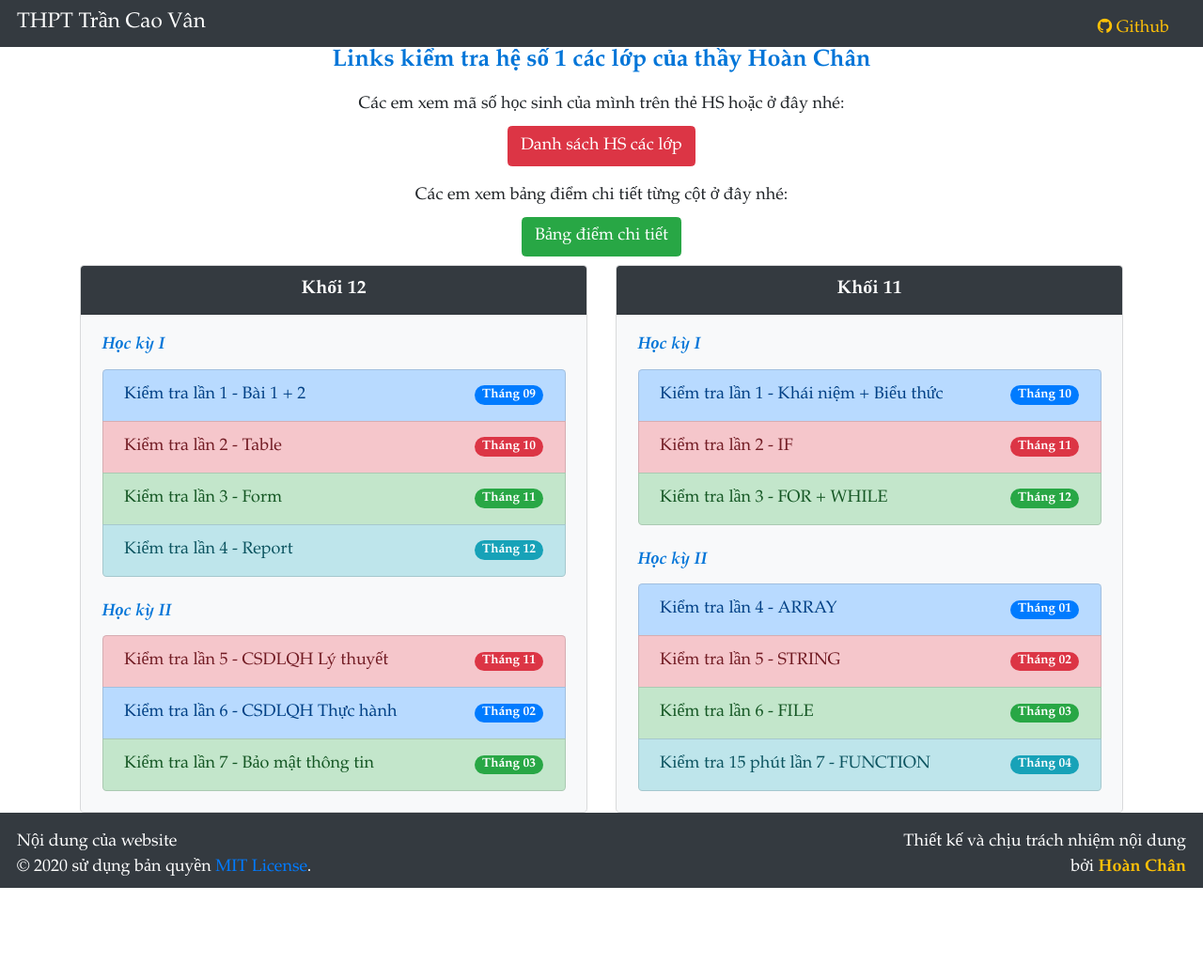
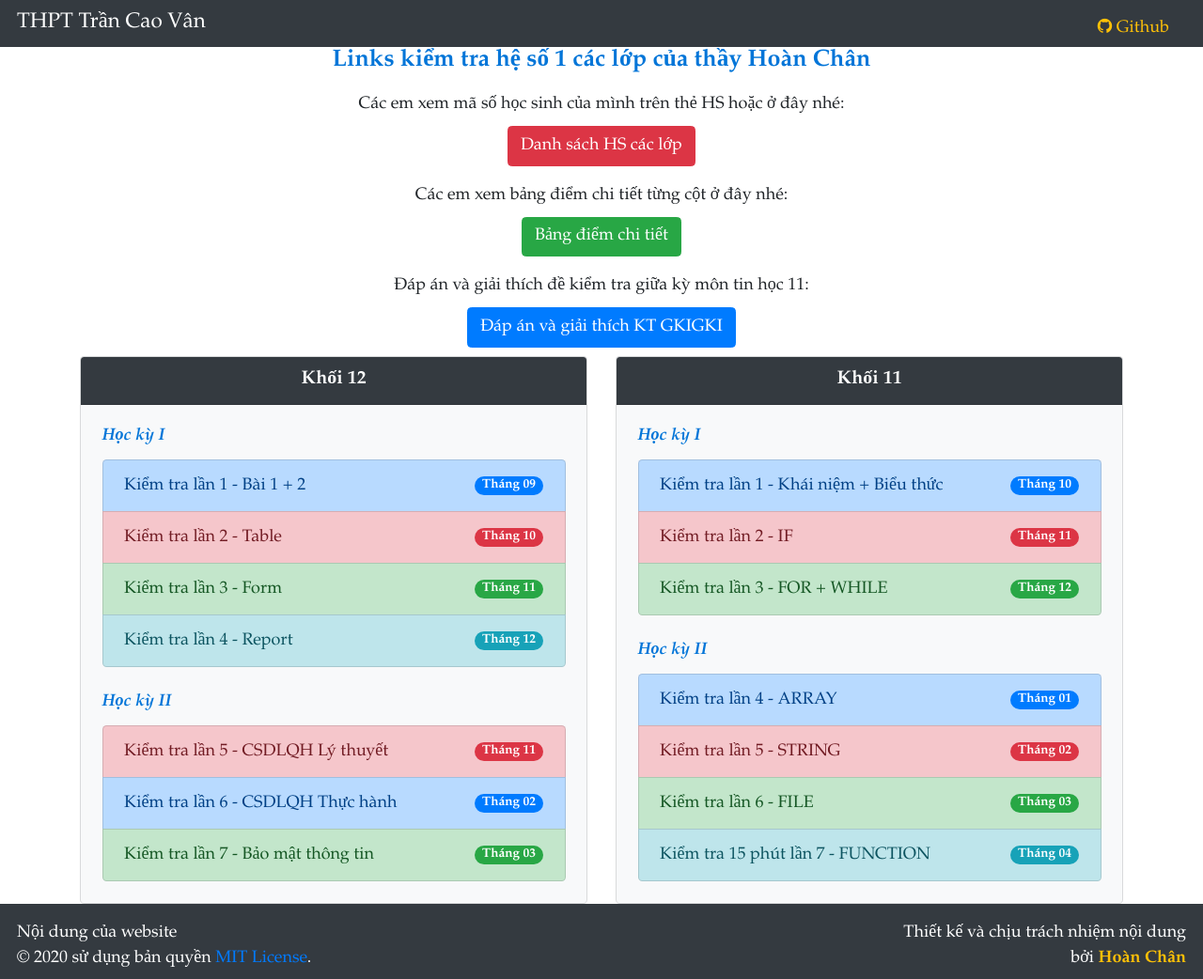
Before and after one commit to TCVan/tcvan.github.io, a Jekyll site: the page built from kt/tin.html, in a window 1280 px wide. Shown: the whole page at 94% size. Built offline with Jekyll 4.4.1, drawn with Linux system fonts in a browser that asks for light colours; nearby versions of some CDN libraries; before the commit the page ends 945 px from its top, so only the background shows below that.

Commit message:
Bổ sung link đáp án kiểm tra giữa kỳ

```diff
--- a/kt/tin.html
+++ b/kt/tin.html
@@ -40,6 +40,8 @@ script: |
   <p class="text-center pb-2"> <a class="btn btn-danger" href="https://drive.google.com/file/d/19pAdYylCUXnQkhtwvbKG3XYG1b6hGx-i/view">Danh sách HS các lớp</a></p>
   <p class="text-center py-2">Các em xem bảng điểm chi tiết từng cột ở đây nhé:</p>
   <p class="text-center pb-2"> <a class="btn btn-success" href="https://c3tcvan-my.sharepoint.com/:x:/g/personal/lhchan_tcvan_edu_vn/EYeUjyUcPbJEjYNxFVA5TY4B2yRULrrjyhHx1ErKXYpyog?e=I19Aqx">Bảng điểm chi tiết</a></p>
+  <p class="text-center py-2">Đáp án và giải thích đề kiểm tra giữa kỳ môn tin học 11:</p>
+  <p class="text-center pb-2"> <a class="btn btn-primary" href="https://c3tcvan-my.sharepoint.com/:w:/g/personal/lhchan_tcvan_edu_vn/EcrPDa1J6-tFmVE5W2nFbOwBwPTPhCxR4YIVMYQxvFY8CA?e=y10lmL">Đáp án và giải thích KT GKIGKI</a></p>
   <div class="row" id="linksContainer">
     <div class="col-lg-6">
       <div class="card text-dark bg-light">
```
